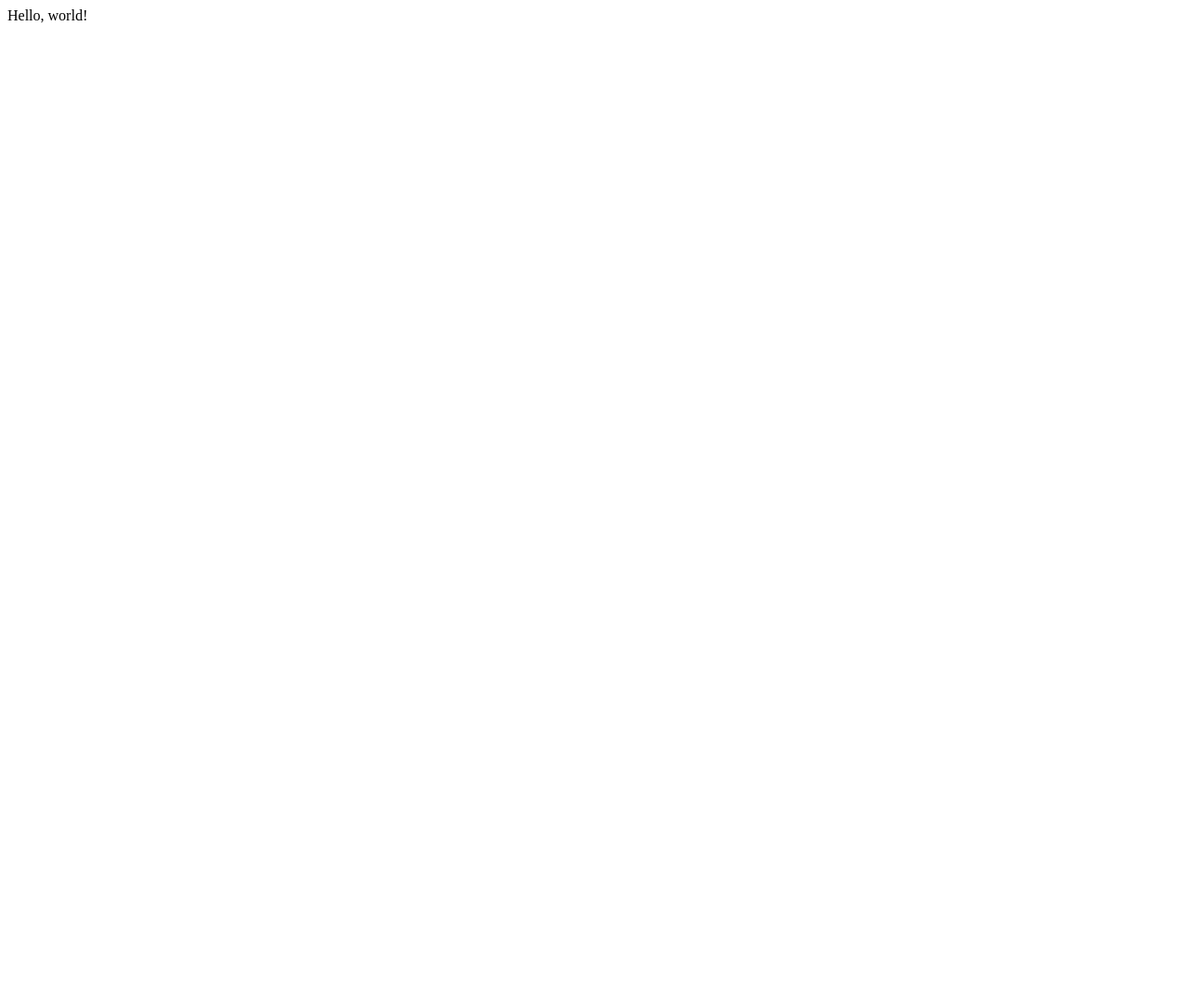
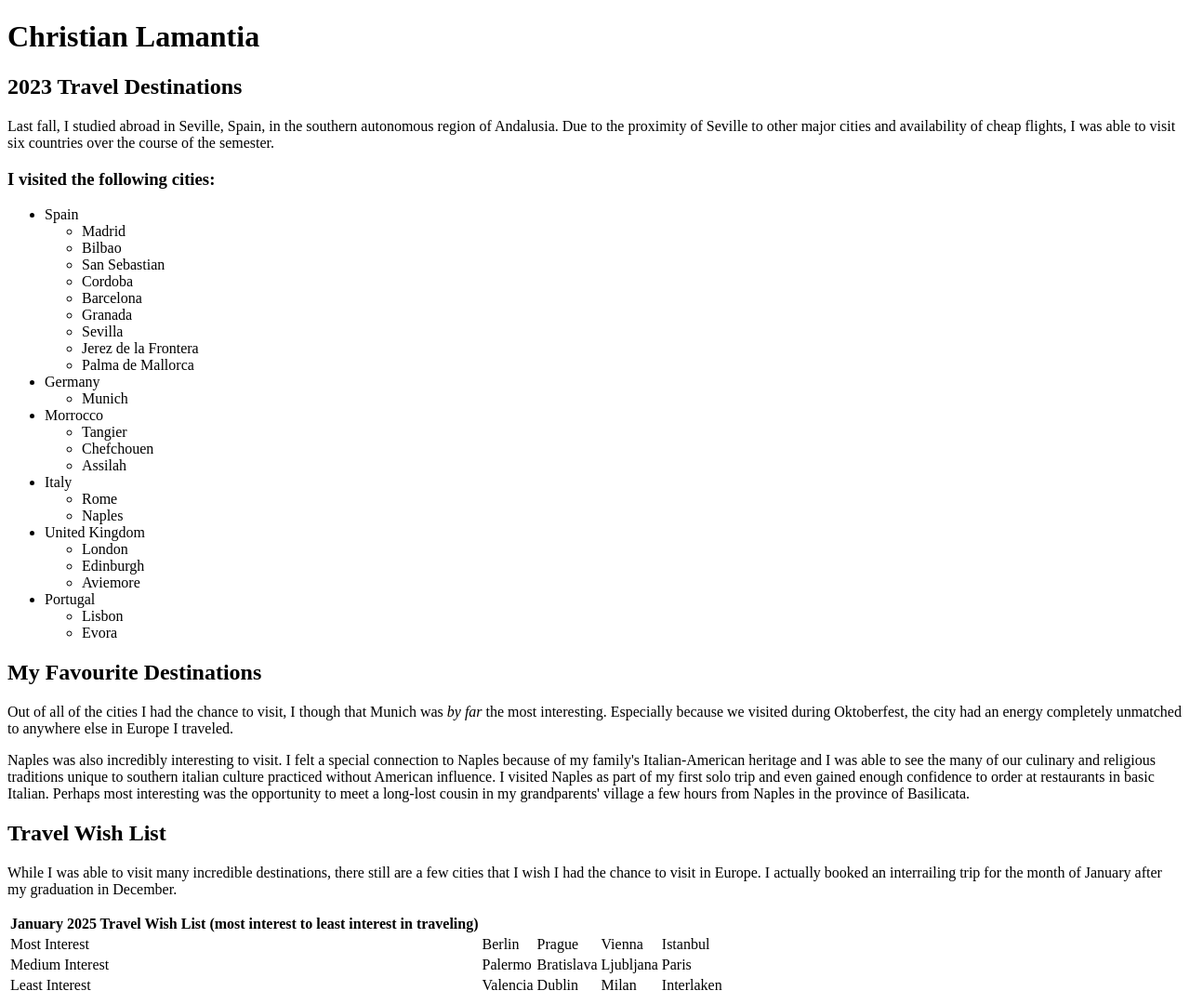
Before and after one commit to christianlamantia/cxl1457.github.io, a plain HTML site: page index.html in a window 1280 px wide. Shown: the whole page at 93% size. Before the commit the page ends 800 px from the top, so only its background shows below. Drawn offline with Linux system fonts and the light colour scheme.

Commit message:
First Draft

```diff
--- a/index.html
+++ b/index.html
@@ -1 +1,83 @@
-Hello, world!
+<!doctype html>
+<html lang="en">
+    <head>
+        <meta charset = "uft-8">
+        <title>index.html</title>
+    <body>
+        <h1>Christian Lamantia</h1>
+        <h2>2023 Travel Destinations</h2>
+            <p>Last fall, I studied abroad in Seville, Spain, in the southern autonomous region of Andalusia. Due to the proximity of Seville to other major cities and availability of cheap flights, I was able to visit six countries over the course of the semester.</p>
+            <h3>I visited the following cities:</h3>
+                <ul>
+                    <li>Spain</li>
+                        <ul>
+                            <li>Madrid</li>
+                            <li>Bilbao</li>
+                            <li>San Sebastian</li>
+                            <li>Cordoba</li>
+                            <li>Barcelona</li>
+                            <li>Granada</li>
+                            <li>Sevilla</li>
+                            <li>Jerez de la Frontera</li>
+                            <li>Palma de Mallorca</li>
+                        </ul>
+                    <li>Germany</li>
+                        <ul>
+                            <li>Munich</li>
+                        </ul>
+                    <li>Morrocco</li>
+                        <ul>
+                            <li>Tangier</li>
+                            <li>Chefchouen</li>
+                            <li>Assilah</li>
+                        </ul>
+                    <li>Italy</li>
+                        <ul>
+                            <li>Rome</li>
+                            <li>Naples</li>
+                        </ul>
+                    <li>United Kingdom</li>
+                        <ul>
+                            <li>London</li>
+                            <li>Edinburgh</li>
+                            <li>Aviemore</li>
+                        </ul>
+                    <li>Portugal</li>
+                        <ul>
+                            <li>Lisbon</li>
+                            <li>Evora</li>
+                        </ul>
+                </ul>
+        <h2>My Favourite Destinations</h2>
+         <p>Out of all of the cities I had the chance to visit, I though that Munich was <em>by far</em> the most interesting. Especially because we visited during Oktoberfest, the city had an energy completely unmatched to anywhere else in Europe I traveled.</p>
+          <p>Naples was also incredibly interesting to visit. I felt a special connection to Naples because of my family's Italian-American heritage and I was able to see the many of our culinary and religious traditions unique to southern italian culture practiced without American influence. I visited Naples as part of my first solo trip and even gained enough confidence to order at restaurants in basic Italian. Perhaps most interesting was the opportunity to meet a long-lost cousin in my grandparents' village a few hours from Naples in the province of Basilicata.</p>
+        <h2>Travel Wish List</h2>
+            <p>While I was able to visit many incredible destinations, there still are a few cities that I wish I had the chance to visit in Europe. I actually booked an interrailing trip for the month of January after my graduation in December.</p>
+
+                <table>
+                    <tr>
+                    <th>January 2025 Travel Wish List (most interest to least interest in traveling) </th>
+                        <tr>
+                            <td>Most Interest</td>
+                            <td>Berlin</td>
+                            <td>Prague</td>
+                            <td>Vienna</td>
+                            <td>Istanbul</td>
+                        </tr>
+                    <tr>
+                        <td>Medium Interest</td>
+                        <td>Palermo</td>
+                        <td>Bratislava</td>
+                        <td>Ljubljana</td>
+                        <td>Paris</td>
+                    </tr>
+                    <tr>
+                        <td>Least Interest</td>
+                        <td>Valencia</td>
+                        <td>Dublin</td>
+                        <td>Milan</td>
+                        <td>Interlaken</td>
+                    </tr>
+                </table>
+    </body>
+    </html>
```
